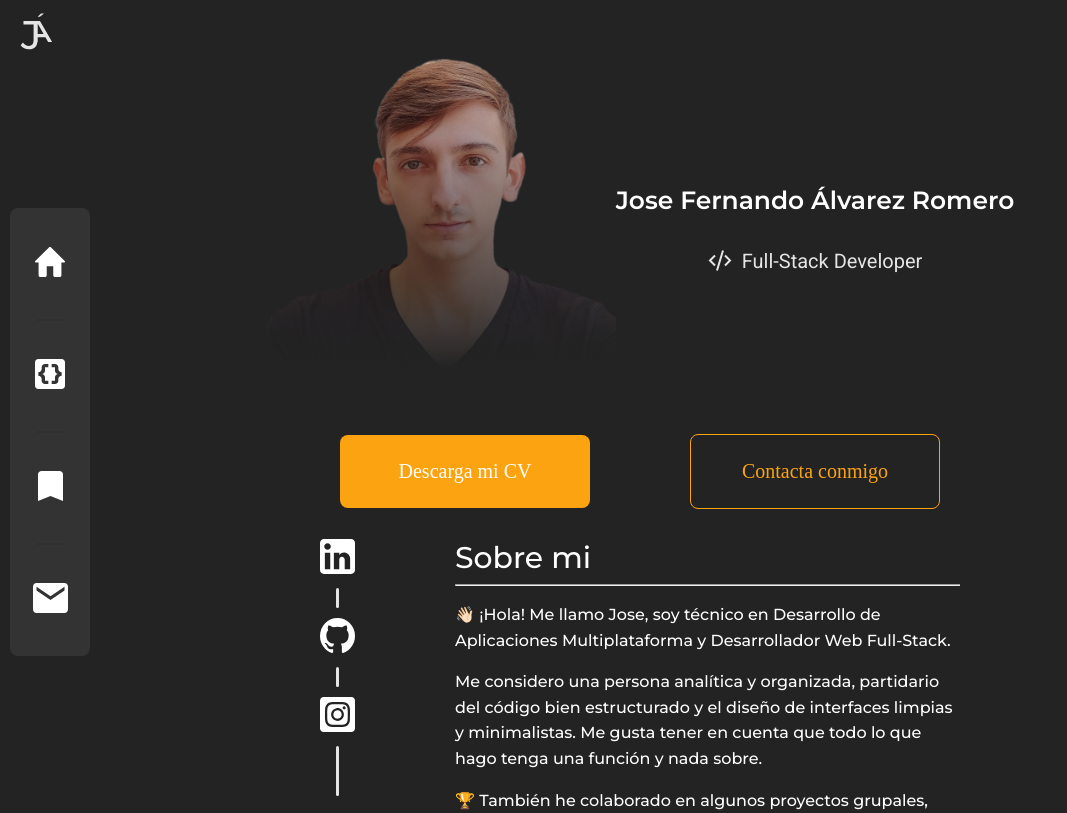
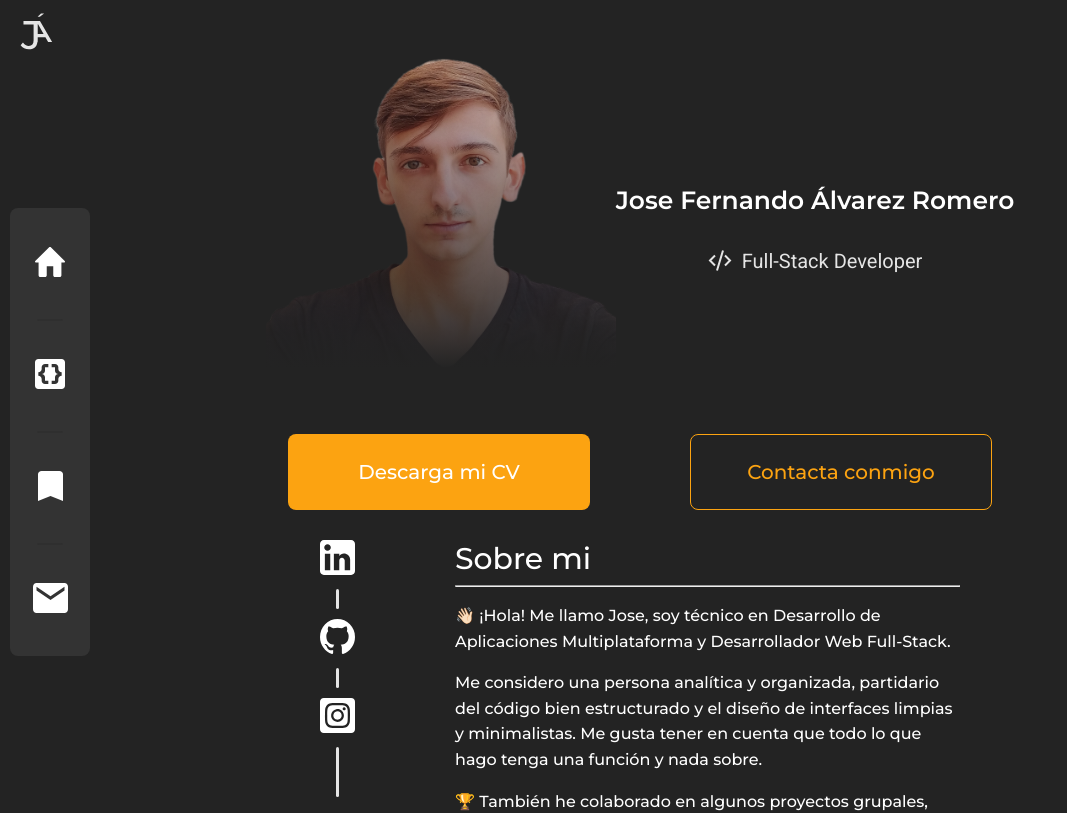
Before and after one commit to joseferalvarez/josefernandoalvarez, a React (Create React App) app: page / in a window 1280 px wide. Shown: the top 813 px of the page, without its empty margins (0-1067 px from the left). Built offline with nearby package versions, Linux system fonts and the light colour scheme.

Commit message:
header buttons changed to links

```diff
--- a/src/App.js
+++ b/src/App.js
@@ -1,6 +1,6 @@
 import './App.css';
 import Stack from './components/habilities/Stack';
-import Header from './components/header/Header';
+import Header from './components/Header/Header';
 import Portfolio from './components/portfolio/Portfolio';
 import Contact from "./components/contact/Contact";
 import Footer from './components/Footer/Footer';
--- a/src/components/header/Header.jsx
+++ b/src/components/Header/Header.jsx
@@ -1,7 +1,6 @@
 import React from 'react';
 import Profile from './Profile';
 import AboutMe from './AboutMe';
-import Button from '../blocks/Button';
 
 import {
     HeaderContainer,
@@ -13,6 +12,7 @@ import logo from "../../assets/icons/logolight.svg";
 
 import data from "../../db/profile.json";
 import { profileImages } from '../../db/profile';
+import ButtonLink from '../blocks/ButtonLink';
 
 
 const Header = () => {
@@ -25,8 +25,8 @@ const Header = () => {
             <Profile profile={data.profile} images={profileImages}></Profile>
 
             <ButtonContainer>
-                <a href={data.profile.cv} target="_blank" rel='noreferrer'><Button text="Descarga mi CV" filled></Button></a>
-                <a href="#contact"><Button text="Contacta conmigo"></Button></a>
+                <ButtonLink url={data.profile.cv} text="Descarga mi CV" filled></ButtonLink>
+                <ButtonLink url="#contact" text="Contacta conmigo" noref></ButtonLink>
             </ButtonContainer>
 
             <AboutMe social={data.socialmedia} description={data.description}></AboutMe>
--- a/src/components/blocks/Button.jsx
+++ /dev/null
@@ -1,31 +0,0 @@
-import React from 'react';
-import styled from 'styled-components';
-
-const ButtonStyled = styled.button`
-    transition: all 0.25s;
-    width: 250px;
-    padding: 25px;
-    font-family: --montserrat;
-    font-size: 1.25rem;
-    font-weight: 500;
-    border: none;
-    border-radius: 8px;
-    background-color: ${props => props.filled ? "var(--color-orange)" : "var(--color-dark)"};
-    color: ${props => props.filled ? "var(--color-white)" : "var(--color-orange)"};
-    border: ${props => props.filled ? "" : "1px solid var(--color-orange)"};
-
-    &:hover{
-        background-color: #333333;
-        border: ${props => props.filled ? "1px solid var(--color-grey)" : "1px solid transparent"};
-        color: var(--color-white);
-    }
-`;
-
-
-const Button = ({ text, filled }) => {
-    return (
-        <ButtonStyled filled={filled}>{text}</ButtonStyled>
-    );
-}
-
-export default Button;
--- a/src/components/blocks/ButtonLink.jsx
+++ b/src/components/blocks/ButtonLink.jsx
@@ -1,34 +1,41 @@
-import React from 'react';
+import React, { useState } from 'react';
 import styled from 'styled-components';
 
 const LinkStyled = styled.a`
+    width: 30%;
+    max-width: 250px;
+    min-width: 180px;
+    padding: 25px;
+    text-align: center;
+    font-family: var(--montserrat);
+    font-size: 1.25rem;
+    font-weight: 500;
+    text-decoration: none;
+    border: none;
+    border-radius: 8px;
+    border: ${props => props.filled ? "1px solid transparent" : "1px solid var(--color-orange)"};
+    background-color: ${props => props.filled ? "var(--color-orange)" : "var(--color-dark)"};
+    color: ${props => props.filled ? "var(--color-white)" : "var(--color-orange)"};
     cursor: default;
     transition: all 0.25s;
-    width: 30%;
-    min-width: 180px;
-    text-align: center;
-    padding: 25px;
-    font-family: --montserrat;
-    font-size: 1.25rem;
-    font-weight: 500;
-    border: none;
-    border-radius: 8px;
-    background-color: ${props => props.filled ? "var(--color-orange)" : "var(--color-dark)"};
-    color: ${props => props.filled ? "var(--color-white)" : "var(--color-orange)"};
-    border: ${props => props.filled ? "1px solid transparent" : "1px solid var(--color-orange)"};
-    text-decoration: none;
 
     &:hover{
+        border: ${props => props.filled ? "1px solid var(--color-grey)" : "1px solid transparent"};
         background-color: #333333;
-        border: ${props => props.filled ? "1px solid var(--color-grey)" : "1px solid transparent"};
         color: var(--color-white);
     }
 `;
 
 
-const ButtonLink = ({ text, filled, url }) => {
+const ButtonLink = ({ text, filled, url, noref }) => {
+
+    const [refer,] = useState(!noref ? {
+        target: "_black",
+        rel: "noreferrer"
+    } : "");
+
     return (
-        <LinkStyled href={url} filled={filled} target="_blank" rel='noreferrer'>{text}</LinkStyled>
+        <LinkStyled href={url} filled={filled} target={refer.target} rel={refer.rel}>{text}</LinkStyled>
     );
 }
 
```
Also changed, not shown: src/components/Header/AboutMe.jsx (renamed from src/components/header/AboutMe.jsx), src/components/Header/AboutMeStyled.jsx (renamed from src/components/header/AboutMeStyled.jsx), src/components/Header/HeaderStyled.jsx (renamed from src/components/header/HeaderStyled.jsx), src/components/Header/Profile.jsx (renamed from src/components/header/Profile.jsx), src/components/Header/ProfileStyled.jsx (renamed from src/components/header/ProfileStyled.jsx).
